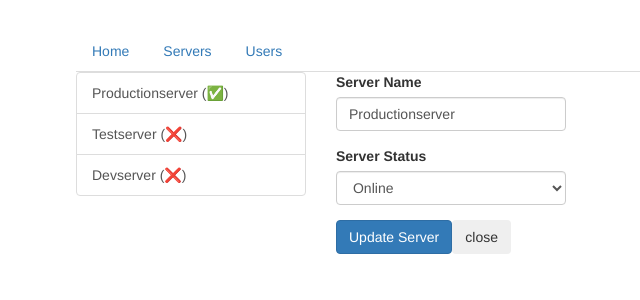
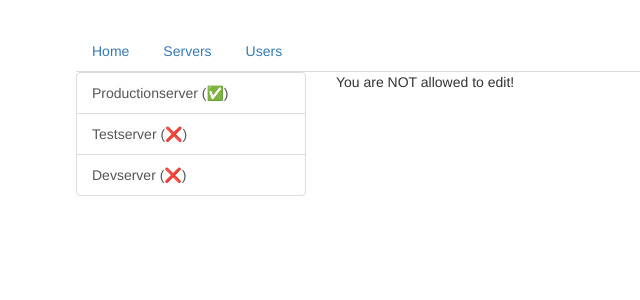
Before and after one commit to AhmadrezaMozaffary/angular-course-s11-project, an Angular app: page /servers/1/edit in a window 1280 px wide. Shown: the top 300 px of the page, without its empty margins (189-829 px from the left). Built offline with nearby package versions, Linux system fonts and the light colour scheme.

Commit message:
Editing using qParams

```diff
--- a/src/app/servers/edit-server/edit-server.component.html
+++ b/src/app/servers/edit-server/edit-server.component.html
@@ -1,24 +1,24 @@
+<p *ngIf="!allowEdit; else editable">You are NOT allowed to edit!</p>
+
+<ng-template #editable>
   <div class="form-group">
     <label for="name">Server Name</label>
     <input
       type="text"
       id="name"
       class="form-control"
-    [(ngModel)]="serverName">
+      [(ngModel)]="serverName"
+    />
   </div>
   <div class="form-group">
     <label for="status">Server Status</label>
-  <select
-    id="status"
-    class="form-control"
-    [(ngModel)]="serverStatus">
+    <select id="status" class="form-control" [(ngModel)]="serverStatus">
       <option value="online">Online</option>
       <option value="offline">Offline</option>
     </select>
   </div>
-<button
-  class="btn btn-primary"
-  (click)="onUpdateServer()">Update Server</button>
-<button
-  class="btn btn-secondary"
-  (click)="onBackToServers()">close</button>
+  <button class="btn btn-primary" (click)="onUpdateServer()">
+    Update Server
+  </button>
+  <button class="btn btn-secondary" (click)="onBackToServers()">close</button>
+</ng-template>
--- a/src/app/servers/edit-server/edit-server.component.ts
+++ b/src/app/servers/edit-server/edit-server.component.ts
@@ -1,5 +1,6 @@
 import { Component, OnInit } from "@angular/core";
-import { ActivatedRoute, Router } from "@angular/router";
+import { ActivatedRoute, Params, Router } from "@angular/router";
+import { cpuUsage } from "process";
 
 import { ServersService } from "../servers.service";
 
@@ -12,6 +13,7 @@ export class EditServerComponent implements OnInit {
   server: { id: number; name: string; status: string };
   serverName = "";
   serverStatus = "";
+  allowEdit = false;
 
   constructor(
     private serversService: ServersService,
@@ -21,7 +23,16 @@ export class EditServerComponent implements OnInit {
 
   ngOnInit() {
     const id: number = +this.route.snapshot.params["id"];
+    //this.allowEdit = this.route.snapshot.queryParams["allowEditing"];
+
+    this.route.queryParams.subscribe((qParams: Params) => {
+      //! HELP qParams always has typeof string and if we use '!!' operator to change the type to boolean, it will convert to boolean but 'true' and 'false' during the conversion will be always true > !!'true' === !!'false' === true
+
+      this.allowEdit = qParams["allowEditing"] === "true" ? true : false;
+    });
+
     this.server = this.serversService.getServer(id);
+
     this.serverName = this.server.name;
     this.serverStatus = this.server.status;
   }
--- a/src/app/servers/server/server.component.html
+++ b/src/app/servers/server/server.component.html
@@ -9,5 +9,10 @@
     >{{ server?.status }}</span
   >
 </p>
-<button class="btn btn-danger" routerLink="edit">Edit</button>
+<button
+  class="btn btn-danger"
+  (click)="onEdit()"
+>
+  Edit
+</button>
 <button class="btn" routerLink="/servers">close</button>
--- a/src/app/servers/server/server.component.ts
+++ b/src/app/servers/server/server.component.ts
@@ -1,5 +1,5 @@
 import { Component, OnInit } from "@angular/core";
-import { ActivatedRoute } from "@angular/router";
+import { ActivatedRoute, Params, Router } from "@angular/router";
 
 import { ServersService } from "../servers.service";
 
@@ -13,15 +13,23 @@ export class ServerComponent implements OnInit {
 
   constructor(
     private serversService: ServersService,
-    private route: ActivatedRoute
+    private route: ActivatedRoute,
+    private router: Router
   ) {}
 
   ngOnInit() {
-    const id: number = this.getTargetServerID(this.route);
+    let id: number = +this.route.snapshot.params["id"];
+    this.route.params.subscribe((qParams: Params) => {
+      id = +qParams["id"];
+    });
+
     this.server = this.serversService.getServer(id);
   }
 
-  getTargetServerID(route: ActivatedRoute): number {
-    return +route.snapshot.params["id"];
+  onEdit() {
+    this.router.navigate(["edit"], {
+      relativeTo: this.route,
+      queryParamsHandling: "preserve",
+    });
   }
 }
--- a/src/app/servers/servers.component.html
+++ b/src/app/servers/servers.component.html
@@ -6,6 +6,8 @@
         class="list-group-item"
         *ngFor="let server of servers"
         [routerLink]="[server.id]"
+        [queryParams]="{ allowEditing: server.id === 3 }"
+        fragment="editing"
       >
         {{ server.name }} ({{ server.status === "online" ? "✅" : "❌" }})
       </a>
```
Lines whose indentation alone changed are shown as unchanged.
